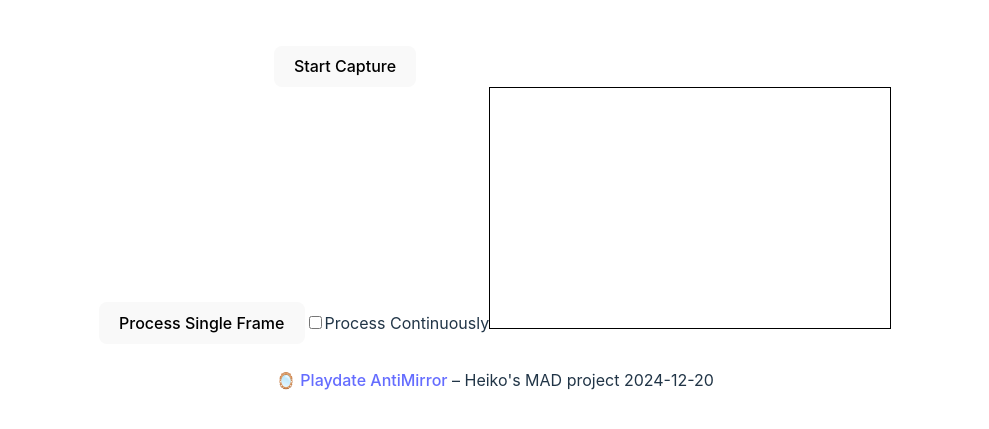
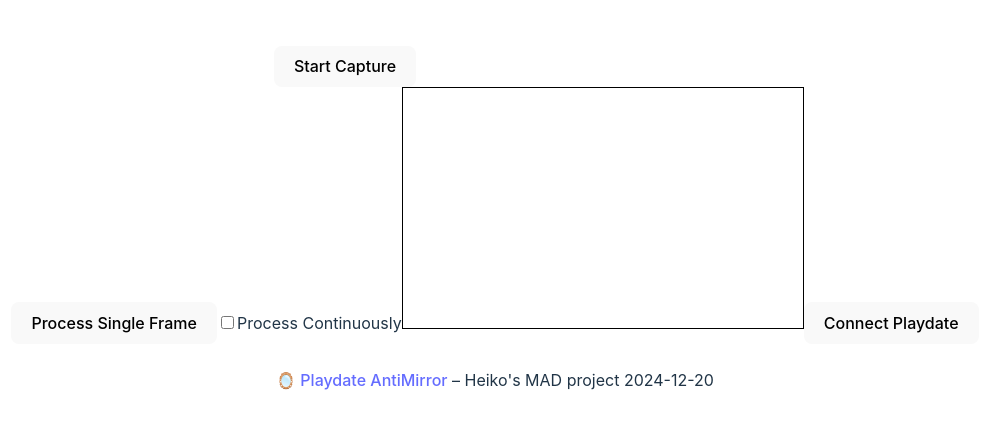
Before and after one commit to HBehrens/playdate_antimirror, a React (Vite) app: page / in a window 1280 px wide. Shown: the part 243-672 px from the top of the page, without its empty margins (145-1134 px from the left). Built offline with nearby package versions, Linux system fonts and the light colour scheme.

Commit message:
streaming works

```diff
--- a/src/VideoCapture.tsx
+++ b/src/VideoCapture.tsx
@@ -1,6 +1,7 @@
 // https://developer.mozilla.org/en-US/docs/Web/API/Screen_Capture_API/Using_Screen_Capture#options_and_constraints
-import {useEffect, useRef, useState} from "react";
+import {Suspense, useEffect, useRef, useState, use} from "react";
 import "./VideoCapture.css";
+import {PDVersion, PlaydateDevice, requestConnectPlaydate} from 'pd-usb';
 
 async function startCapture(videoElem: HTMLVideoElement) {
     const displayMediaOptions: DisplayMediaStreamOptions = {
@@ -42,7 +43,7 @@ const MACOS_PLAYDATE_SIMULATOR: CaptureConfig = {
     h: 240,
 };
 
-async function processFrame(videoElem: HTMLVideoElement, canvasElem: HTMLCanvasElement, captureConfig: CaptureConfig) {
+async function processFrame(videoElem: HTMLVideoElement, canvasElem: HTMLCanvasElement, captureConfig: CaptureConfig, device?: TargetDevice) {
     const {width, height} = canvasElem;
 
     const ctx = canvasElem.getContext('2d', {willReadFrequently: true});
@@ -53,7 +54,8 @@ async function processFrame(videoElem: HTMLVideoElement, canvasElem: HTMLCanvasE
 
     const imageData = ctx.getImageData(0, 0, width, height);
     const data = imageData.data;
-    console.log(data.length);
+
+    const bw_data = new Uint8Array(width * height).fill(1);
     for (let i = 0; i < data.length; i += 4) {
         // https://stackoverflow.com/a/52879332
         const lum = 0.2126 * data[i]
@@ -62,14 +64,29 @@ async function processFrame(videoElem: HTMLVideoElement, canvasElem: HTMLCanvasE
 
         // for now, this is clamp only
         const bw = lum > 128 ? 255 : 0;
+        bw_data[i / 4] = bw == 0 ? 0 : 1;
 
         data[i] = bw;
         data[i + 1] = bw;
         data[i + 2] = bw;
-
+        data[i + 3] = 255;
     }
     ctx.putImageData(imageData, 0, 0);
-    console.log("done");
+
+    if (device) {
+        await device.device.sendBitmapIndexed(bw_data)
+    }
+}
+
+function PlaydateDeviceDetails({device}: { device: TargetDevice }) {
+
+    // const serial = use(device.getSerial())
+    return <div>device! {device.version.sdk}, {device.version.serial}</div>;
+}
+
+interface TargetDevice {
+    device: PlaydateDevice,
+    version: PDVersion,
 }
 
 function VideoCapture() {
@@ -77,25 +94,43 @@ function VideoCapture() {
     const videoRef = useRef<HTMLVideoElement>(null);
     const canvasRef = useRef<HTMLCanvasElement>(null);
     const [processContinuously, setProcessContinuously] = useState(false);
+    const [playdateDevice, setPlaydateDevice] = useState<TargetDevice | undefined>(undefined);
 
     const doProcessFrame = async () => {
         if (videoRef.current && canvasRef.current) {
             const captureConfig: CaptureConfig = MACOS_PLAYDATE_SIMULATOR;
-            await processFrame(videoRef.current, canvasRef.current, captureConfig);
+            await processFrame(videoRef.current, canvasRef.current, captureConfig, playdateDevice);
         }
     };
 
+    const framesSinceLastSecond = useRef(0);
     useEffect(() => {
-        if (processContinuously) {
-            const interval = setInterval(async () => {
-                await doProcessFrame()
-            }, 1000 / 25);
-            return () => clearInterval(interval);
-        } else {
-            return () => {/*no-op*/
-            };
+        if (!processContinuously) {
+            return;
         }
+        framesSinceLastSecond.current = 0;
+        let isProcesing = false;
+        const interval = setInterval(async () => {
+            if (isProcesing) return;
+            isProcesing = true;
+            try {
+                await doProcessFrame();
+                framesSinceLastSecond.current = framesSinceLastSecond.current + 1;
+            } finally {
+                isProcesing = false;
+            }
+        }, 1000 / 30); // TODO: use the async
+        return () => clearInterval(interval);
     }, [processContinuously]);
+
+    const [fps, setFps] = useState(0);
+    useEffect(() => {
+        const interval = setInterval(() => {
+            setFps(framesSinceLastSecond.current);
+            framesSinceLastSecond.current = 0;
+        }, 1000);
+        return () => clearInterval(interval);
+    }, []);
 
     return <div>
         {capturing ?
@@ -122,7 +157,29 @@ function VideoCapture() {
                    onChange={() => setProcessContinuously(!processContinuously)}/>
             Process Continuously
         </label>
+        {processContinuously && <div>{fps} FPS</div>}
         <canvas ref={canvasRef} width={400} height={240}></canvas>
+        <button
+            onClick={async () => {
+                if (playdateDevice?.device) {
+                    try {
+                        await playdateDevice.device.close();
+                    } catch (e) {
+                        console.error(e);
+                    }
+                }
+                const device = await requestConnectPlaydate();
+                await device.open();
+                setPlaydateDevice({
+                    device,
+                    version: await device.getVersion(),
+                });
+            }}
+        >Connect Playdate
+
+        </button>
+        {playdateDevice && <PlaydateDeviceDetails device={playdateDevice}/>
+        }
     </div>;
 }
 
```
Also changed, not shown: package.json (+5 -4 lines), 1 other file (tests, documents, lock files or other folders).
